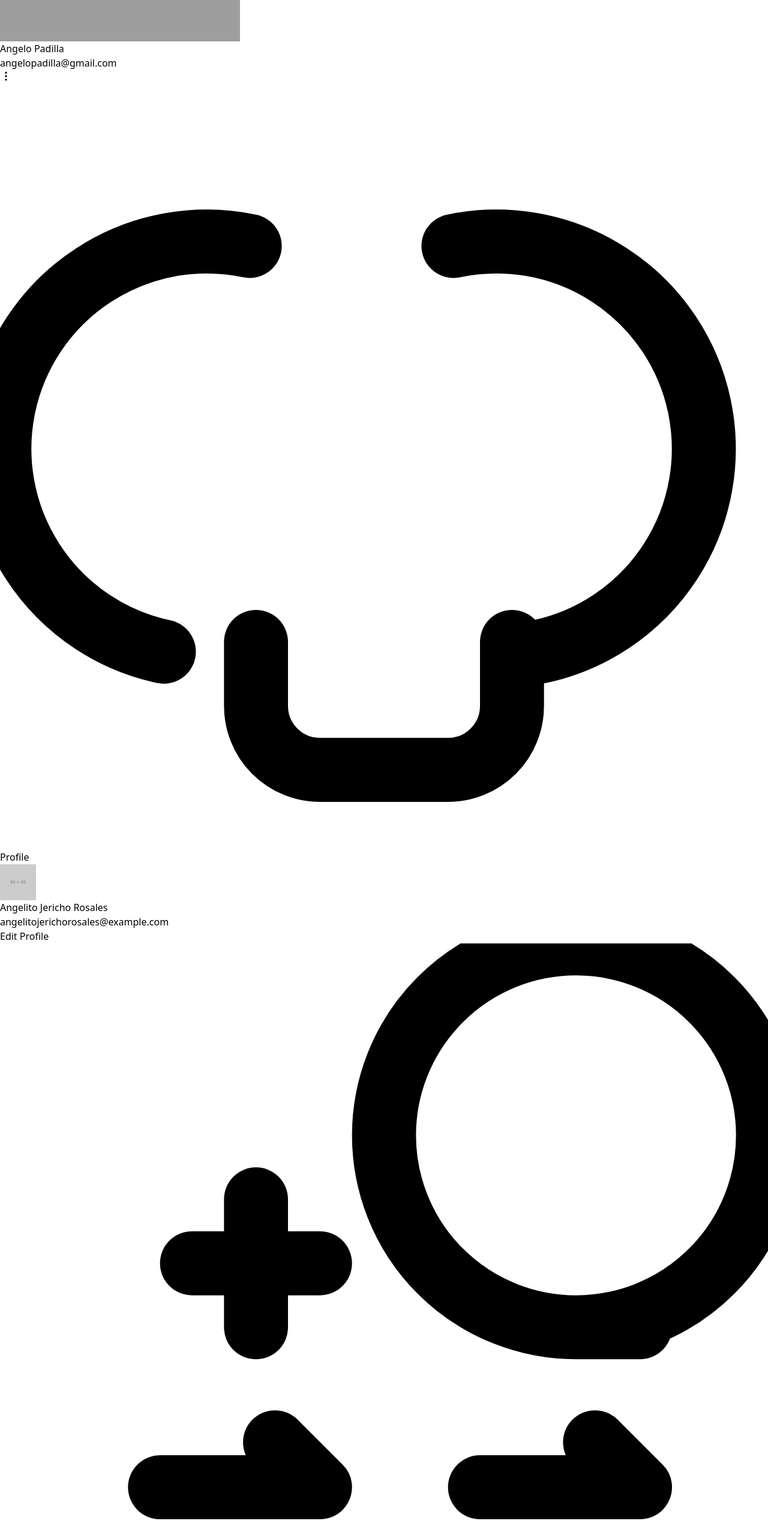
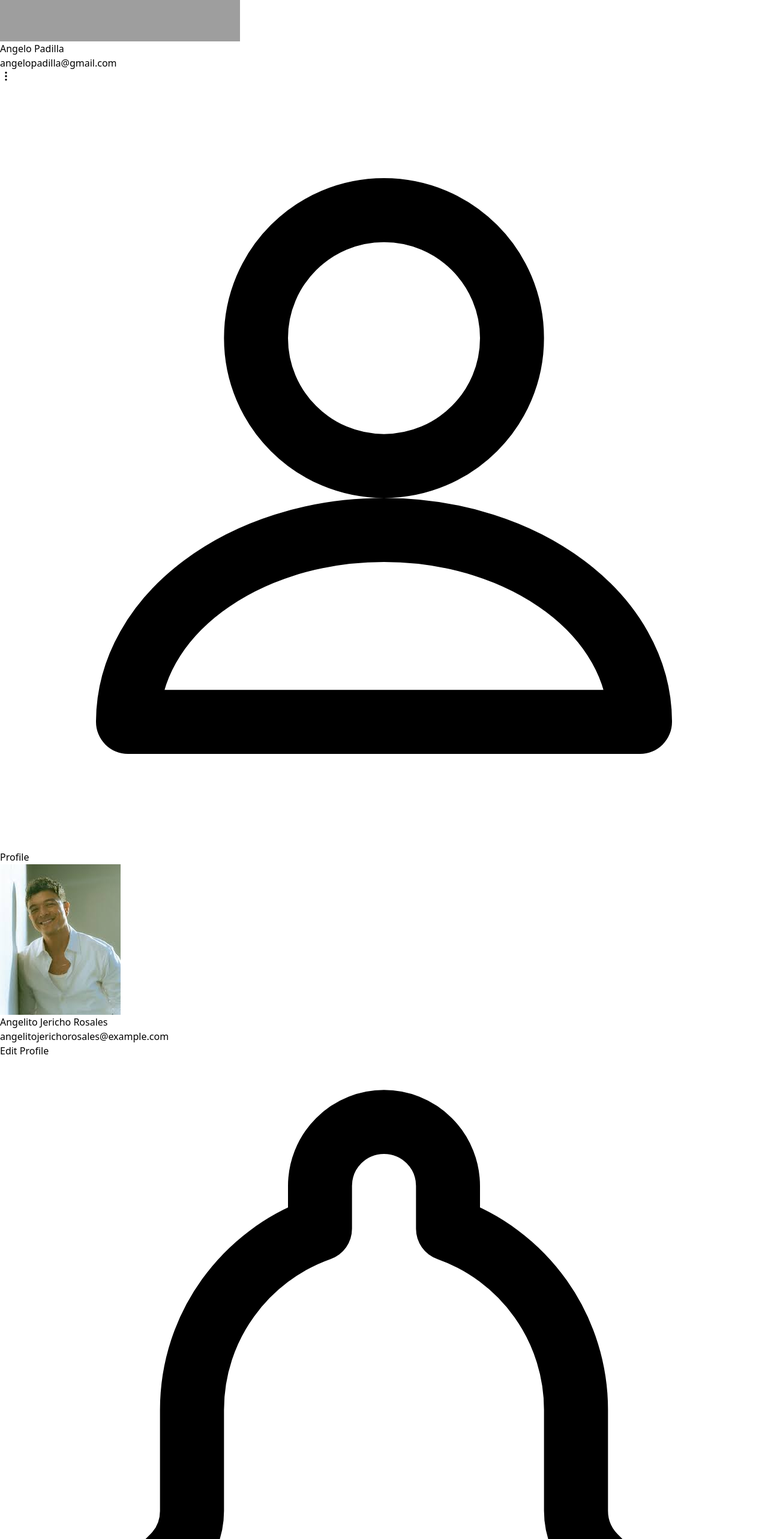
Before and after one commit to dino1210/Yar-Drainage-Project-Management-System, a React (Vite) app in the folder frontend/: page /setting in a window 1280 px wide. Shown: the part 1340-3906 px from the top of the page at 60% size. Built offline with nearby package versions, Linux system fonts and the light colour scheme; grey boxes are pictures that could not be loaded.

Commit message:
sa setting
tite na burat

```diff
--- a/frontend/src/components/Settings/NotificationsSection.jsx
+++ b/frontend/src/components/Settings/NotificationsSection.jsx
@@ -13,27 +13,30 @@ const NotificationsSection = () => {
           fill="none"
           viewBox="0 0 24 24"
           stroke="currentColor"
+          strokeWidth="2"
         >
           <path
             strokeLinecap="round"
             strokeLinejoin="round"
-            strokeWidth="2"
-            d="M15 17h5l-1.405-1.405M5 17h5l-1.405-1.405M6 10h4m-2-2v4M18 12h2m-2 0a6 6 0 100-12 6 6 0 000 12z"
+            d="M15 17h5l-1.405-1.405A2.032 2.032 0 0118 14.158V11a6.002 6.002 0 00-4-5.659V4a2 2 0 10-4 0v1.341C7.67 6.165 6 8.388 6 11v3.159c0 .538-.214 1.055-.595 1.436L4 17h5m6 0a3 3 0 11-6 0m6 0H9"
           />
         </svg>
       }
     >
       <div className="space-y-4">
+        {/* Push Notifications Toggle */}
         <div className="flex items-center justify-between">
-          <span className="text-gray-800">Push Notifications</span>
+          <span className="text-gray-800 font-medium">Push Notifications</span>
           <ToggleSwitch />
         </div>
+        {/* Email Notifications Toggle */}
         <div className="flex items-center justify-between">
-          <span className="text-gray-800">Email Notifications</span>
+          <span className="text-gray-800 font-medium">Email Notifications</span>
           <ToggleSwitch />
         </div>
+        {/* SMS Notifications Toggle */}
         <div className="flex items-center justify-between">
-          <span className="text-gray-800">SMS Notifications</span>
+          <span className="text-gray-800 font-medium">SMS Notifications</span>
           <ToggleSwitch />
         </div>
       </div>
--- a/frontend/src/components/Settings/ProfileSection.jsx
+++ b/frontend/src/components/Settings/ProfileSection.jsx
@@ -17,14 +17,14 @@ const ProfileSection = () => {
             strokeLinecap="round"
             strokeLinejoin="round"
             strokeWidth="2"
-            d="M5.121 17.804A4 4 0 117.804 5.121m6.367 0a4 4 0 112.683 12.683M8 17.5v2a2 2 0 002 2h4a2 2 0 002-2v-2"
+            d="M12 12c2.209 0 4-1.791 4-4S14.209 4 12 4 8 5.791 8 8s1.791 4 4 4zM12 14c-4.418 0-8 2.686-8 6h16c0-3.314-3.582-6-8-6z"
           />
         </svg>
       }
     >
       <div className="flex items-center space-x-4">
         <img
-          src="https://via.placeholder.com/60"
+          src="src/assets/images/angelo.jpg"
           alt="Profile"
           className="w-16 h-16 rounded-full"
         />
--- a/frontend/src/components/Settings/SecuritySection.jsx
+++ b/frontend/src/components/Settings/SecuritySection.jsx
@@ -12,25 +12,29 @@ const SecuritySection = () => {
           fill="none"
           viewBox="0 0 24 24"
           stroke="currentColor"
+          strokeWidth="2"
         >
           <path
             strokeLinecap="round"
             strokeLinejoin="round"
-            strokeWidth="2"
-            d="M12 11c.667 0 1 .333 1 1m0-1v3m0-3a2.001 2.001 0 10-4 0v4m1.874 5h4.252M16 20H8a2 2 0 01-2-2V9a2 2 0 012-2h8a2 2 0 012 2v9a2 2 0 01-2 2z"
+            d="M12 17c1.104 0 2-.896 2-2v-1.5a2 2 0 00-4 0V15c0 1.104.896 2 2 2zm7-6v6c0 2.21-1.79 4-4 4H9c-2.21 0-4-1.79-4-4v-6a4 4 0 014-4h6a4 4 0 014 4zM9 7V5a3 3 0 016 0v2"
           />
         </svg>
       }
     >
       <div className="space-y-4">
+        {/* Two-Factor Authentication Toggle */}
         <div className="flex items-center justify-between">
-          <span className="text-gray-800">Two-Factor Authentication</span>
+          <span className="text-gray-800 font-medium">
+            Two-Factor Authentication
+          </span>
           <input
             type="checkbox"
-            className="w-6 h-6 text-blue-500 rounded-full focus:ring focus:ring-blue-300"
+            className="toggle-checkbox w-6 h-6 text-blue-500 rounded-full focus:ring focus:ring-blue-300"
           />
         </div>
-        <button className="mt-4 px-4 py-2 bg-blue-500 text-white rounded-lg hover:bg-blue-600">
+        {/* Change Password Button */}
+        <button className="w-full px-4 py-2 bg-blue-500 text-white rounded-lg hover:bg-blue-600">
           Change Password
         </button>
       </div>
```
Also changed, not shown: frontend/src/assets/images/angelo.jpg (added).
